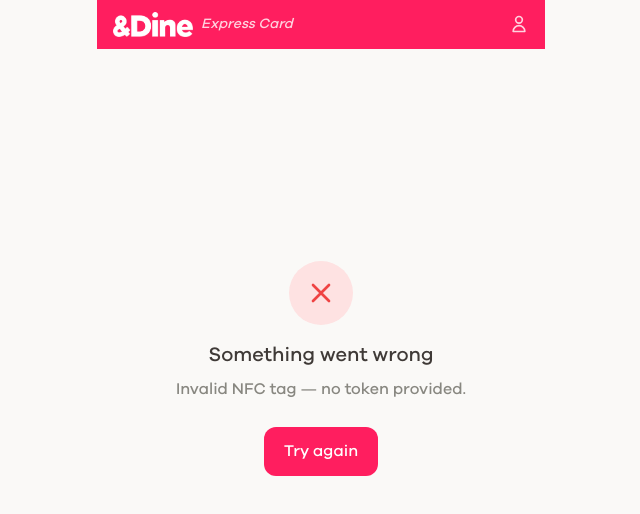
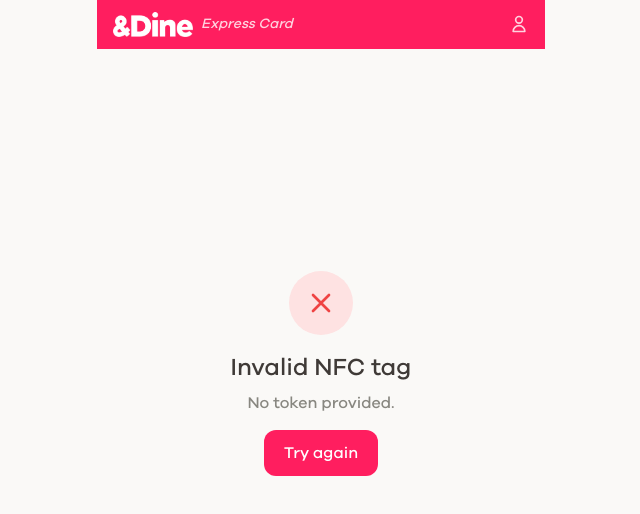
Before and after one commit to k3kt0r/pinkcardtrialv3, a Next.js app: page /tap/1/nfc in a window 1280 px wide. Shown: the top 514 px of the page, without its empty margins (319-959 px from the left). Built offline with nearby package versions, Linux system fonts and the light colour scheme.

Commit message:
Server-side pending offers for cross-browser NFC redemption

```diff
--- /dev/null
+++ b/src/app/api/pending-offer/route.ts
@@ -0,0 +1,83 @@
+import { createServerSupabaseClient } from "@/lib/supabase/server"
+import { createAdminSupabaseClient } from "@/lib/supabase/admin"
+import { NextResponse } from "next/server"
+
+export async function POST(request: Request) {
+  const supabase = createServerSupabaseClient()
+
+  const { data: { user } } = await supabase.auth.getUser()
+  if (!user) {
+    return NextResponse.json({ error: "Not authenticated" }, { status: 401 })
+  }
+
+  const { offer_id, offer_title, maker_id, maker_name, organisation_id } = await request.json()
+
+  if (!offer_id || !maker_id || !organisation_id) {
+    return NextResponse.json({ error: "Missing required fields" }, { status: 400 })
+  }
+
+  const admin = createAdminSupabaseClient()
+
+  // Delete any existing pending (unredeemed) offers for this user
+  await admin
+    .from("pending_offers")
+    .delete()
+    .eq("user_id", user.id)
+    .eq("redeemed", false)
+
+  // Create new pending offer
+  const { data, error } = await admin
+    .from("pending_offers")
+    .insert({
+      user_id: user.id,
+      offer_id,
+      offer_title,
+      maker_id,
+      maker_name,
+      organisation_id,
+    })
+    .select()
+    .single()
+
+  if (error) {
+    return NextResponse.json({ error: "Failed to save pending offer" }, { status: 500 })
+  }
+
+  return NextResponse.json({ success: true, pending_offer: data })
+}
+
+export async function GET(request: Request) {
+  const supabase = createServerSupabaseClient()
+
+  const { data: { user } } = await supabase.auth.getUser()
+  if (!user) {
+    return NextResponse.json({ error: "Not authenticated" }, { status: 401 })
+  }
+
+  const admin = createAdminSupabaseClient()
+
+  // Get the user's most recent pending offer (within 10 minutes)
+  const tenMinsAgo = new Date(Date.now() - 10 * 60 * 1000).toISOString()
+
+  const { data } = await admin
+    .from("pending_offers")
+    .select("*")
+    .eq("user_id", user.id)
+    .gte("created_at", tenMinsAgo)
+    .order("created_at", { ascending: false })
+    .limit(1)
+    .single()
+
+  if (!data) {
+    return NextResponse.json({ status: "none" })
+  }
+
+  if (data.redeemed) {
+    return NextResponse.json({
+      status: "redeemed",
+      pending_offer: data,
+    })
+  }
+
+  return NextResponse.json({ status: "pending", pending_offer: data })
+}
--- a/src/app/tap/[makerId]/TapContent.tsx
+++ b/src/app/tap/[makerId]/TapContent.tsx
@@ -1,12 +1,13 @@
 "use client"
 
-import { useState, useEffect } from "react"
+import { useState, useEffect, useRef } from "react"
 import { offerTypeBadge } from "@/lib/offer-utils"
 import { getWalkMinutes } from "@/lib/distance"
 import type { OfferType } from "@/types/database"
 import Link from "next/link"
 import Image from "next/image"
 import { getMakerBrand } from "@/lib/maker-images"
+import { RedemptionConfirmation } from "@/components/RedemptionConfirmation"
 
 function useCountdown() {
   const [remaining, setRemaining] = useState("")
@@ -42,21 +43,6 @@ interface SelectedOffer {
   title: string
 }
 
-const PENDING_OFFER_KEY = "anddine_pending_offer"
-
-function savePendingOffer(data: {
-  offer_id: string
-  offer_title: string
-  maker_id: string
-  maker_name: string
-  organisation_id: string
-}) {
-  const payload = JSON.stringify({ ...data, selected_at: Date.now() })
-  localStorage.setItem(PENDING_OFFER_KEY, payload)
-  // Also save as cookie so it's accessible when NFC opens in a new context
-  document.cookie = `${PENDING_OFFER_KEY}=${encodeURIComponent(payload)}; path=/; max-age=600; SameSite=None; Secure`
-}
-
 export function TapContent({
   maker,
   offers,
@@ -67,7 +53,12 @@ export function TapContent({
 }: TapContentProps) {
   const [selectedOffer, setSelectedOffer] = useState<SelectedOffer | null>(null)
   const [walkMins, setWalkMins] = useState<number | null>(null)
+  const [redeemed, setRedeemed] = useState(false)
+  const [redeemedAt, setRedeemedAt] = useState("")
+  const [nfcPhase, setNfcPhase] = useState<"tap" | "open">("tap")
+  const [touchStart, setTouchStart] = useState<number | null>(null)
   const countdown = useCountdown()
+  const pollRef = useRef<NodeJS.Timeout | null>(null)
 
   const brand = getMakerBrand(maker.name)
 
@@ -82,6 +73,68 @@ export function TapContent({
       { enableHighAccuracy: true, timeout: 10000 }
     )
   }, [maker.latitude, maker.longitude])
+
+  // Poll for redemption status when an offer is selected
+  useEffect(() => {
+    if (!selectedOffer) {
+      if (pollRef.current) clearInterval(pollRef.current)
+      return
+    }
+
+    async function checkStatus() {
+      try {
+        const res = await fetch("/api/pending-offer")
+        const data = await res.json()
+        if (data.status === "redeemed") {
+          setRedeemed(true)
+          setRedeemedAt(data.pending_offer?.redeemed_at || new Date().toISOString())
+          if (pollRef.current) clearInterval(pollRef.current)
+        }
+      } catch {
+        // Ignore poll errors
+      }
+    }
+
+    pollRef.current = setInterval(checkStatus, 2000)
+    return () => {
+      if (pollRef.current) clearInterval(pollRef.current)
+    }
+  }, [selectedOffer])
+
+  // Auto-advance NFC instruction phase
+  useEffect(() => {
+    if (!selectedOffer) {
+      setNfcPhase("tap")
+      return
+    }
+    const timer = setTimeout(() => setNfcPhase("open"), 4000)
+    return () => clearTimeout(timer)
+  }, [selectedOffer])
+
+  async function handleSelectOffer(offer: { id: string; title: string }) {
+    // Save pending offer server-side
+    try {
+      const res = await fetch("/api/pending-offer", {
+        method: "POST",
+        headers: { "Content-Type": "application/json" },
+        body: JSON.stringify({
+          offer_id: offer.id,
+          offer_title: offer.title,
+          maker_id: maker.id,
+          maker_name: brand,
+          organisation_id: organisationId,
+        }),
+      })
+      if (!res.ok) {
+        const data = await res.json()
+        console.error("Failed to save pending offer:", data.error)
+        return
+      }
+      setSelectedOffer({ id: offer.id, title: offer.title })
+    } catch (err) {
+      console.error("Failed to save pending offer:", err)
+    }
+  }
 
   if (alreadyRedeemed) {
     return (
@@ -106,18 +159,16 @@ export function TapContent({
     )
   }
 
-  // Phase 2: Offer selected — show NFC instructions
-  const [nfcPhase, setNfcPhase] = useState<"tap" | "open">("tap")
-  const [touchStart, setTouchStart] = useState<number | null>(null)
-
-  useEffect(() => {
-    if (!selectedOffer) {
-      setNfcPhase("tap")
-      return
-    }
-    const timer = setTimeout(() => setNfcPhase("open"), 4000)
-    return () => clearTimeout(timer)
-  }, [selectedOffer])
+  // Redeemed via polling — show success
+  if (redeemed && selectedOffer) {
+    return (
+      <RedemptionConfirmation
+        offerTitle={selectedOffer.title}
+        makerName={brand}
+        redeemedAt={redeemedAt}
+      />
+    )
+  }
 
   function handleTouchStart(e: React.TouchEvent) {
     setTouchStart(e.touches[0].clientX)
@@ -258,16 +309,7 @@ export function TapContent({
           return (
             <button
               key={offer.id}
-              onClick={() => {
-                savePendingOffer({
-                  offer_id: offer.id,
-                  offer_title: offer.title,
-                  maker_id: maker.id,
-                  maker_name: brand,
-                  organisation_id: organisationId,
-                })
-                setSelectedOffer({ id: offer.id, title: offer.title })
-              }}
+              onClick={() => handleSelectOffer({ id: offer.id, title: offer.title })}
               className="w-full text-left card hover:border-anddine-pink transition-colors"
             >
               <div className="flex items-start justify-between">
--- a/src/app/tap/[makerId]/nfc/page.tsx
+++ b/src/app/tap/[makerId]/nfc/page.tsx
@@ -1,192 +1,213 @@
-"use client"
-
-import { useEffect, useRef, useState } from "react"
-import { useParams, useSearchParams } from "next/navigation"
+import { createAdminSupabaseClient } from "@/lib/supabase/admin"
 import { Header } from "@/components/Header"
-import { RedemptionConfirmation } from "@/components/RedemptionConfirmation"
 import Link from "next/link"
 
-interface PendingOffer {
-  offer_id: string
-  offer_title: string
-  maker_id: string
-  maker_name: string
-  organisation_id: string
-  selected_at: number
+export const dynamic = "force-dynamic"
+
+export default async function NfcVerifyPage({
+  params,
+  searchParams,
+}: {
+  params: { makerId: string }
+  searchParams: { token?: string }
+}) {
+  const makerId = params.makerId
+  const token = searchParams.token
+
+  if (!token) {
+    return (
+      <NfcResult
+        type="error"
+        makerId={makerId}
+        title="Invalid NFC tag"
+        message="No token provided."
+      />
+    )
   }
 
-const PENDING_OFFER_KEY = "anddine_pending_offer"
+  const admin = createAdminSupabaseClient()
 
-function getCookie(name: string): string | null {
-  const match = document.cookie.match(new RegExp(`(?:^|; )${name}=([^;]*)`))
-  return match ? decodeURIComponent(match[1]) : null
+  // Step 1: Verify NFC token matches this maker
+  const { data: maker } = await admin
+    .from("makers")
+    .select("id, name, nfc_token")
+    .eq("id", makerId)
+    .single()
+
+  if (!maker || maker.nfc_token !== token) {
+    return (
+      <NfcResult
+        type="error"
+        makerId={makerId}
+        title="Invalid NFC tag"
+        message="This tag could not be verified."
+      />
+    )
   }
 
-function getPendingOffer(makerId: string): PendingOffer | null {
-  try {
-    // Try localStorage first, then fall back to cookie (for NFC opening in new context)
-    const raw = localStorage.getItem(PENDING_OFFER_KEY) || getCookie(PENDING_OFFER_KEY)
-    if (!raw) return null
-    const data: PendingOffer = JSON.parse(raw)
+  // Step 2: Find pending offer for this maker (within 10 minutes, not yet redeemed)
+  const tenMinsAgo = new Date(Date.now() - 10 * 60 * 1000).toISOString()
 
-    // Must match the maker from the NFC tag
-    if (data.maker_id !== makerId) return null
+  const { data: pending } = await admin
+    .from("pending_offers")
+    .select("*")
+    .eq("maker_id", makerId)
+    .eq("redeemed", false)
+    .gte("created_at", tenMinsAgo)
+    .order("created_at", { ascending: false })
+    .limit(1)
+    .single()
 
-    // Expire after 10 minutes
-    if (Date.now() - data.selected_at > 10 * 60 * 1000) return null
-
-    return data
-  } catch {
-    return null
-  }
+  if (!pending) {
+    return (
+      <NfcResult
+        type="no_offer"
+        makerId={makerId}
+        title="No offer selected"
+        message="Select an offer in the app first, then tap the NFC tag."
+      />
+    )
   }
 
-function clearPendingOffer() {
-  localStorage.removeItem(PENDING_OFFER_KEY)
-  document.cookie = `${PENDING_OFFER_KEY}=; path=/; max-age=0; SameSite=None; Secure`
+  // Step 3: Check if user already redeemed today
+  const todayStart = new Date()
+  todayStart.setHours(0, 0, 0, 0)
+
+  const { data: existing } = await admin
+    .from("redemptions")
+    .select("id")
+    .eq("user_id", pending.user_id)
+    .gte("redeemed_at", todayStart.toISOString())
+    .limit(1)
+
+  if (existing && existing.length > 0) {
+    return (
+      <NfcResult
+        type="error"
+        makerId={makerId}
+        title="Already redeemed"
+        message="You've already redeemed an offer today. Come back tomorrow!"
+      />
+    )
   }
 
-export default function NfcVerifyPage() {
-  const params = useParams()
-  const searchParams = useSearchParams()
-  const makerId = params.makerId as string
-  const token = searchParams.get("token")
+  // Step 4: Verify the offer exists and is active
+  const { data: offer } = await admin
+    .from("offers")
+    .select("id, maker_id")
+    .eq("id", pending.offer_id)
+    .eq("active", true)
+    .single()
 
-  const [status, setStatus] = useState<"verifying" | "success" | "no_offer" | "error">("verifying")
-  const [error, setError] = useState("")
-  const [offerTitle, setOfferTitle] = useState("")
-  const [makerName, setMakerName] = useState("")
-  const [redeemedAt, setRedeemedAt] = useState("")
-  const hasRun = useRef(false)
-
-  useEffect(() => {
-    if (hasRun.current) return
-    hasRun.current = true
-
-    async function verify() {
-      if (!token) {
-        setStatus("error")
-        setError("Invalid NFC tag — no token provided.")
-        return
+  if (!offer || offer.maker_id !== makerId) {
+    return (
+      <NfcResult
+        type="error"
+        makerId={makerId}
+        title="Offer unavailable"
+        message="This offer is no longer available."
+      />
+    )
   }
 
-      const pending = getPendingOffer(makerId)
-      if (!pending) {
-        setStatus("no_offer")
-        return
-      }
-
-      // Step 1: Verify the NFC token
-      const verifyRes = await fetch("/api/auth/verify-nfc", {
-        method: "POST",
-        headers: { "Content-Type": "application/json" },
-        body: JSON.stringify({ maker_id: makerId, nfc_token: token }),
-      })
-
-      if (!verifyRes.ok) {
-        const data = await verifyRes.json()
-        setStatus("error")
-        setError(data.error || "NFC verification failed.")
-        return
-      }
-
-      // Step 2: Redeem the offer
-      const redeemRes = await fetch("/api/redeem", {
-        method: "POST",
-        headers: { "Content-Type": "application/json" },
-        body: JSON.stringify({
+  // Step 5: Create redemption using admin client (no user auth needed)
+  const { data: redemption, error: redeemError } = await admin
+    .from("redemptions")
+    .insert({
+      user_id: pending.user_id,
       offer_id: pending.offer_id,
       maker_id: pending.maker_id,
       organisation_id: pending.organisation_id,
-        }),
     })
+    .select()
+    .single()
 
-      const redeemData = await redeemRes.json()
-
-      if (!redeemRes.ok) {
-        setStatus("error")
-        setError(redeemData.error || "Failed to redeem offer.")
-        return
+  if (redeemError) {
+    return (
+      <NfcResult
+        type="error"
+        makerId={makerId}
+        title="Redemption failed"
+        message="Something went wrong. Please try again."
+      />
+    )
   }
 
-      // Success
-      clearPendingOffer()
-      setOfferTitle(pending.offer_title)
-      setMakerName(pending.maker_name)
-      setRedeemedAt(redeemData.redemption?.redeemed_at || new Date().toISOString())
-      setStatus("success")
+  // Step 6: Mark pending offer as redeemed
+  await admin
+    .from("pending_offers")
+    .update({ redeemed: true, redeemed_at: redemption.redeemed_at })
+    .eq("id", pending.id)
+
+  // Success — simple confirmation page for Safari
+  return (
+    <NfcResult
+      type="success"
+      makerId={makerId}
+      title="Verified!"
+      message={`${pending.offer_title} at ${pending.maker_name}`}
+    />
+  )
 }
 
-    verify()
-  }, [makerId, token])
+function NfcResult({
+  type,
+  makerId,
+  title,
+  message,
+}: {
+  type: "success" | "error" | "no_offer"
+  makerId: string
+  title: string
+  message: string
+}) {
+  const icon = {
+    success: (
+      <div className="w-16 h-16 rounded-full bg-anddine-pink/10 flex items-center justify-center">
+        <svg className="w-8 h-8 text-anddine-pink" fill="none" viewBox="0 0 24 24" stroke="currentColor" strokeWidth={2.5}>
+          <path strokeLinecap="round" strokeLinejoin="round" d="M5 13l4 4L19 7" />
+        </svg>
+      </div>
+    ),
+    error: (
+      <div className="w-16 h-16 rounded-full bg-red-100 flex items-center justify-center">
+        <svg className="w-8 h-8 text-red-500" fill="none" viewBox="0 0 24 24" stroke="currentColor">
+          <path strokeLinecap="round" strokeLinejoin="round" strokeWidth={2} d="M6 18L18 6M6 6l12 12" />
+        </svg>
+      </div>
+    ),
+    no_offer: (
+      <div className="w-16 h-16 rounded-full bg-orange-100 flex items-center justify-center">
+        <svg className="w-8 h-8 text-orange-500" fill="none" viewBox="0 0 24 24" stroke="currentColor">
+          <path strokeLinecap="round" strokeLinejoin="round" strokeWidth={2} d="M12 9v2m0 4h.01m-6.938 4h13.856c1.54 0 2.502-1.667 1.732-2.5L13.732 4c-.77-.833-1.732-.833-2.5 0L4.268 16.5c-.77.833.192 2.5 1.732 2.5z" />
+        </svg>
+      </div>
+    ),
+  }
 
-  if (status === "verifying") {
   return (
     <div className="min-h-screen bg-anddine-bg">
       <Header />
       <main className="flex flex-col items-center justify-center min-h-[80vh] px-6 text-center">
-          <div className="w-16 h-16 rounded-full bg-anddine-pink/10 flex items-center justify-center mb-4 animate-pulse-ring">
-            <svg className="w-8 h-8 text-anddine-pink animate-spin" fill="none" viewBox="0 0 24 24">
-              <circle className="opacity-25" cx="12" cy="12" r="10" stroke="currentColor" strokeWidth="4" />
-              <path className="opacity-75" fill="currentColor" d="M4 12a8 8 0 018-8V0C5.373 0 0 5.373 0 12h4z" />
-            </svg>
+        <div className="animate-fade-in">
+          <div className="mb-4 flex justify-center">{icon[type]}</div>
+          <h1 className="text-2xl font-medium mb-2">{title}</h1>
+          <p className="text-anddine-muted mb-6">{message}</p>
+          {type === "success" && (
+            <p className="text-anddine-pink text-sm font-semibold">Return to the &Dine app to see your offer</p>
+          )}
+          {type === "no_offer" && (
+            <Link href={`/tap/${makerId}`} className="btn-primary">
+              Choose an offer
+            </Link>
+          )}
+          {type === "error" && (
+            <Link href={`/tap/${makerId}`} className="btn-primary">
+              Try again
+            </Link>
+          )}
         </div>
-          <h1 className="text-xl font-medium">Verifying...</h1>
-          <p className="text-anddine-muted text-sm">Checking your NFC tag</p>
       </main>
     </div>
   )
 }
-
-  if (status === "no_offer") {
-    return (
-      <div className="min-h-screen bg-anddine-bg">
-        <Header />
-        <main className="flex flex-col items-center justify-center min-h-[80vh] px-6 text-center">
-          <div className="w-16 h-16 rounded-full bg-orange-100 flex items-center justify-center mb-4">
-            <svg className="w-8 h-8 text-orange-500" fill="none" viewBox="0 0 24 24" stroke="currentColor">
-              <path strokeLinecap="round" strokeLinejoin="round" strokeWidth={2} d="M12 9v2m0 4h.01m-6.938 4h13.856c1.54 0 2.502-1.667 1.732-2.5L13.732 4c-.77-.833-1.732-.833-2.5 0L4.268 16.5c-.77.833.192 2.5 1.732 2.5z" />
-            </svg>
-          </div>
-          <h1 className="text-xl font-medium mb-2">No offer selected</h1>
-          <p className="text-anddine-muted mb-6">Select an offer first, then tap the NFC tag to verify.</p>
-          <Link href={`/tap/${makerId}`} className="btn-primary">
-            Choose an offer
-          </Link>
-        </main>
-      </div>
-    )
-  }
-
-  if (status === "error") {
-    return (
-      <div className="min-h-screen bg-anddine-bg">
-        <Header />
-        <main className="flex flex-col items-center justify-center min-h-[80vh] px-6 text-center">
-          <div className="w-16 h-16 rounded-full bg-red-100 flex items-center justify-center mb-4">
-            <svg className="w-8 h-8 text-red-500" fill="none" viewBox="0 0 24 24" stroke="currentColor">
-              <path strokeLinecap="round" strokeLinejoin="round" strokeWidth={2} d="M6 18L18 6M6 6l12 12" />
-            </svg>
-          </div>
-          <h1 className="text-xl font-medium mb-2">Something went wrong</h1>
-          <p className="text-anddine-muted mb-6">{error}</p>
-          <Link href={`/tap/${makerId}`} className="btn-primary">
-            Try again
-          </Link>
-        </main>
-      </div>
-    )
-  }
-
-  // Success
-  return (
-    <div className="min-h-screen bg-anddine-bg">
-      <Header />
-      <RedemptionConfirmation
-        offerTitle={offerTitle}
-        makerName={makerName}
-        redeemedAt={redeemedAt}
-      />
-    </div>
-  )
-}
--- a/src/lib/supabase/middleware.ts
+++ b/src/lib/supabase/middleware.ts
@@ -7,7 +7,10 @@ export async function updateSession(request: NextRequest) {
   const isPublic = publicPaths.some((path) =>
     request.nextUrl.pathname === path || request.nextUrl.pathname.startsWith(path)
   )
-  if (isPublic) {
+  // NFC verification pages must be public (Safari opens these from NFC tags, no auth session)
+  const isNfcPath = request.nextUrl.pathname.includes("/nfc")
+
+  if (isPublic || isNfcPath) {
     return NextResponse.next({ request })
   }
 
```
Lines whose indentation alone changed are shown as unchanged.
